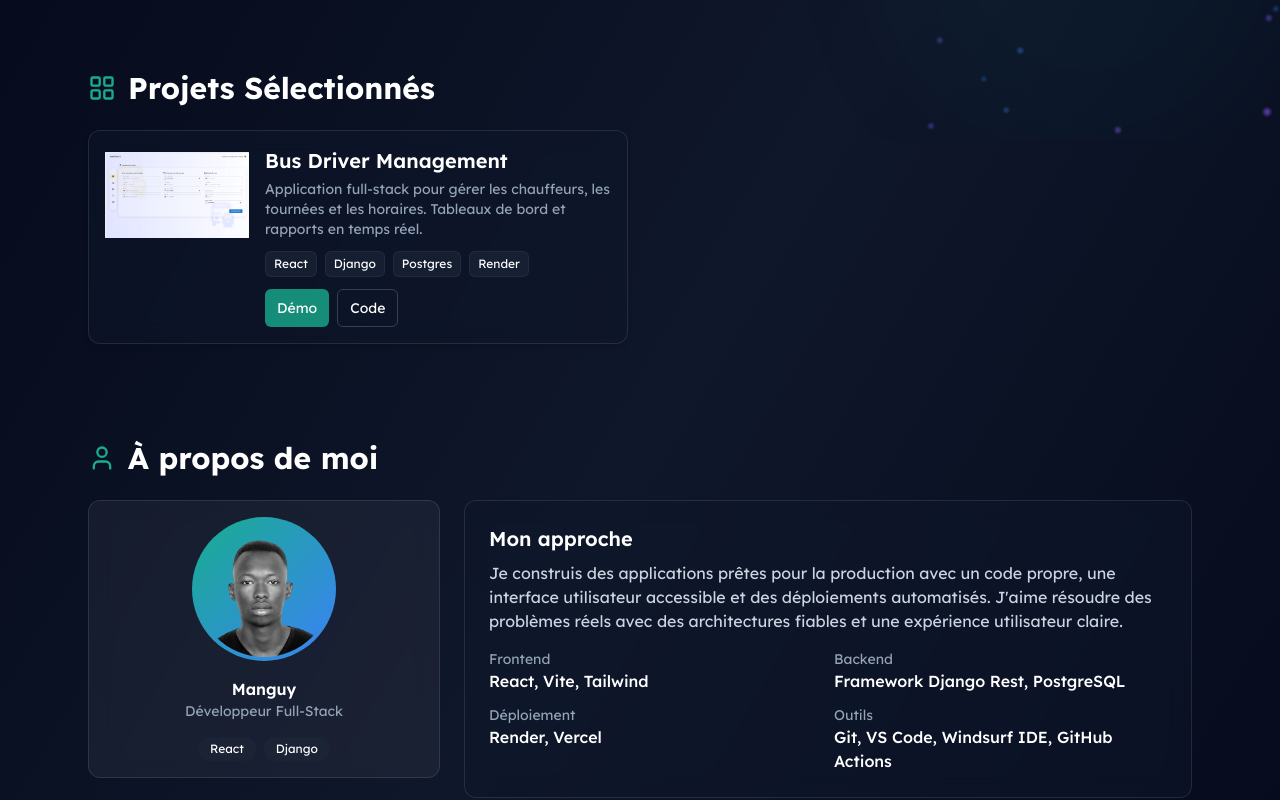
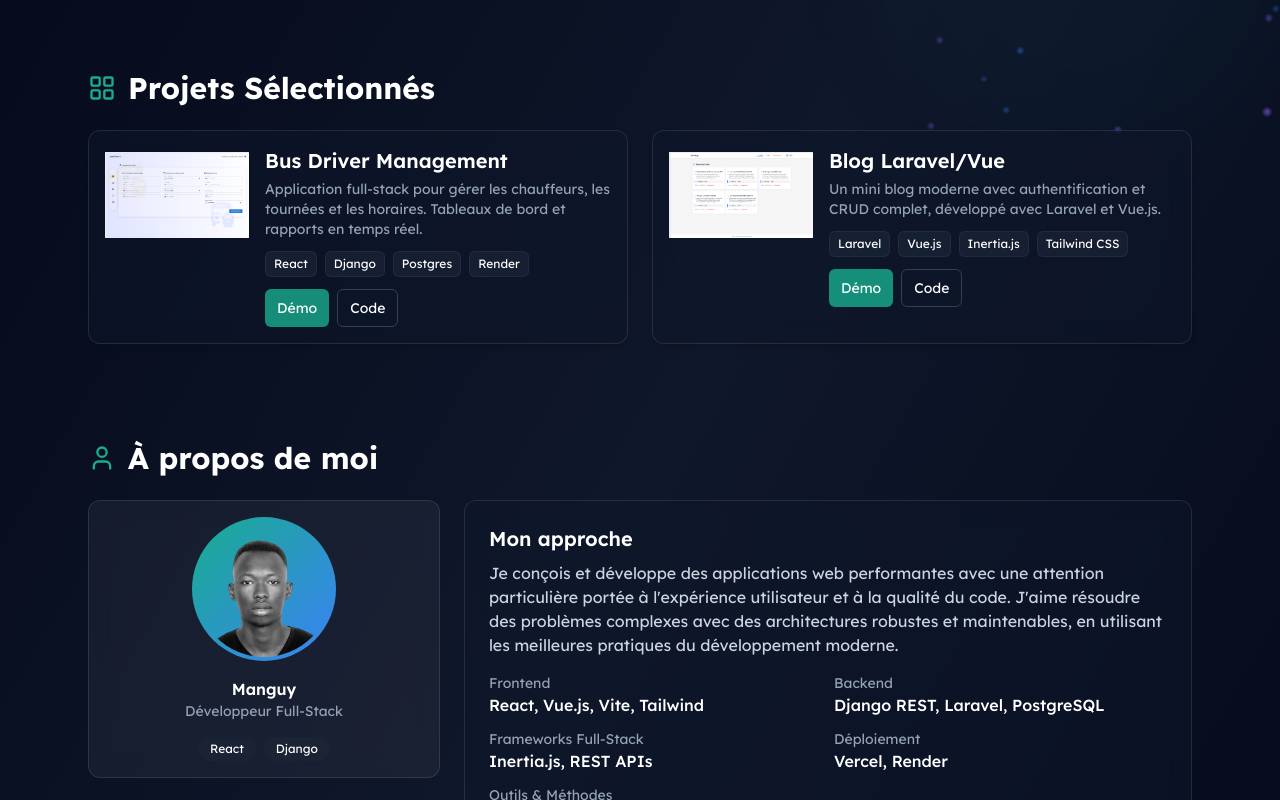
Before and after one commit to MGuyF/Manguy-Portfolio, a React (Vite) app: page / in a window 1280 px wide. Shown: the part 660-1460 px from the top of the page. Built offline with nearby package versions, Linux system fonts and the light colour scheme; the HTML template or start-up script is replaced by a standard one.

Commit message:
Mise à jour des compétences et ajout du projet Blog Laravel/Vue

```diff
--- a/src/App.jsx
+++ b/src/App.jsx
@@ -1,6 +1,7 @@
 import React, { useState } from 'react';
 import userAvatar from './avatar.png';
 import busDriverScreenshot from './Bus-Driver-SShoot.png';
+import blogScreenshot from './Mini-Blog-SShot.png';
 import cvPdf from './Guy Fleury_MANIRAKIZA_CV.pdf';
 import { motion } from 'framer-motion';
 import { Github, ExternalLink, Download, Mail, Linkedin, LayoutGrid, User, Send, Menu, X } from 'lucide-react';
@@ -66,6 +67,15 @@ const projects = [
     live: 'https://bus-driver-full-stack.vercel.app/',
     github: 'https://github.com/MGuyF/Bus-Driver-FullStack',
     img: busDriverScreenshot
+  },
+  {
+    id: 2,
+    title: 'Blog Laravel/Vue',
+    desc: 'Un mini blog moderne avec authentification et CRUD complet, développé avec Laravel et Vue.js.',
+    stack: ['Laravel', 'Vue.js', 'Inertia.js', 'Tailwind CSS'],
+    live: '#', // Remplacez par l'URL de démo si disponible
+    github: 'https://github.com/MGuyF/blog-laravue-demo',
+    img: blogScreenshot
   },
 ];
 
@@ -341,24 +351,28 @@ export default function App() {
                 <div className="bg-slate-900/50 backdrop-blur-md border border-white/10 p-6 rounded-xl">
                   <h4 className="text-xl font-semibold">Mon approche</h4>
                   <p className="text-slate-300 mt-2">
-                    Je construis des applications prêtes pour la production avec un code propre, une interface utilisateur accessible et des déploiements automatisés. J'aime résoudre des problèmes réels avec des architectures fiables et une expérience utilisateur claire.
+                    Je conçois et développe des applications web performantes avec une attention particulière portée à l'expérience utilisateur et à la qualité du code. J'aime résoudre des problèmes complexes avec des architectures robustes et maintenables, en utilisant les meilleures pratiques du développement moderne.
                   </p>
                   <div className="mt-4 grid grid-cols-2 gap-3">
                     <div>
                       <h5 className="text-sm text-slate-400">Frontend</h5>
-                      <p className="font-medium">React, Vite, Tailwind</p>
+                      <p className="font-medium">React, Vue.js, Vite, Tailwind</p>
                     </div>
                     <div>
                       <h5 className="text-sm text-slate-400">Backend</h5>
-                      <p className="font-medium">Framework Django Rest, PostgreSQL</p>
+                      <p className="font-medium">Django REST, Laravel, PostgreSQL</p>
+                    </div>
+                    <div>
+                      <h5 className="text-sm text-slate-400">Frameworks Full-Stack</h5>
+                      <p className="font-medium">Inertia.js, REST APIs</p>
                     </div>
                     <div>
                       <h5 className="text-sm text-slate-400">Déploiement</h5>
-                      <p className="font-medium">Render, Vercel</p>
+                      <p className="font-medium">Vercel, Render</p>
                     </div>
                     <div>
-                      <h5 className="text-sm text-slate-400">Outils</h5>
-                      <p className="font-medium">Git, VS Code, Windsurf IDE, GitHub Actions</p>
+                      <h5 className="text-sm text-slate-400">Outils & Méthodes</h5>
+                      <p className="font-medium">Git, GitHub Actions, VS Code, Windsurf IDE</p>
                     </div>
                   </div>
                 </div>
```
Also changed, not shown: src/Mini-Blog-SShot.png (added).
